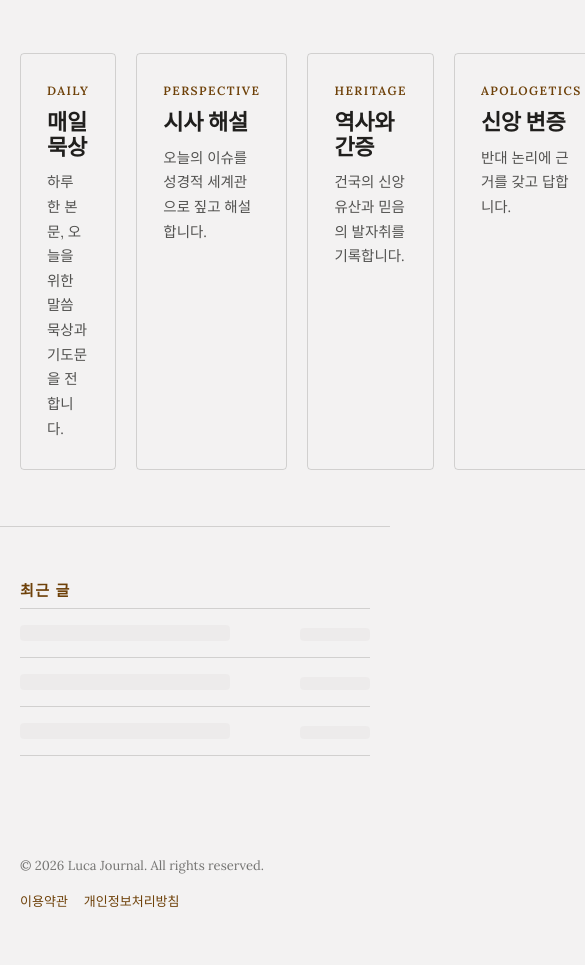
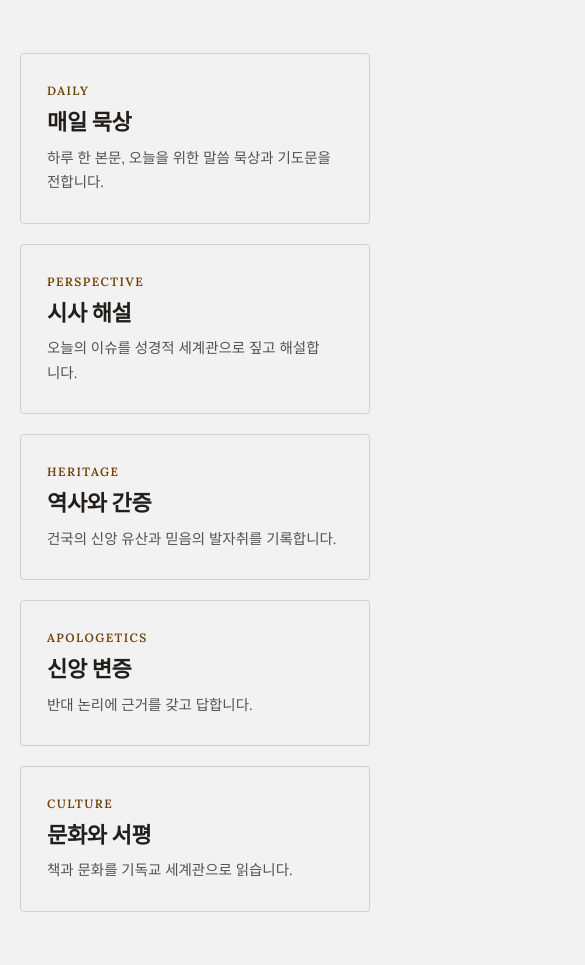
Before and after one commit to choiho0619/lucajournal, a plain HTML site: page index.html in a window 390 px wide. Shown: the part 614-1579 px from the top of the page, 585 px wide, since content can reach past the window. Drawn offline with nearby package versions, Linux system fonts and the light colour scheme; a script that the page names is missing.

Commit message:
CULTURE 카테고리 활성화: 카드·nav 추가, 카드 그리드 반응형 전환

```diff
--- a/index.html
+++ b/index.html
@@ -156,6 +156,7 @@ footer.site-footer{padding:36px clamp(20px,5vw,64px);font-size:13px;
         <li><a href="category.html?code=PERSPECTIVE">시사</a></li>
         <li><a href="category.html?code=HERITAGE">역사</a></li>
         <li><a href="category.html?code=APOLOGETICS">변증</a></li>
+        <li><a href="category.html?code=CULTURE">문화</a></li>
         <li><a href="category.html?code=NOTICE">공지</a></li>
         <li><a href="about.html">소개</a></li>
       </ul>
@@ -183,7 +184,7 @@ footer.site-footer{padding:36px clamp(20px,5vw,64px);font-size:13px;
 
     <div class="wrap">
       <section style="padding:56px 0;">
-        <div style="display:grid;grid-template-columns:repeat(4,1fr);gap:20px;">
+        <div style="display:grid;grid-template-columns:repeat(auto-fit,minmax(220px,1fr));gap:20px;">
           <a class="axis-card" id="1b-daily" href="category.html?code=DAILY" style="display:block;color:inherit;text-decoration:none;">
             <p class="axis-kicker">DAILY</p>
             <h2 class="axis-title">매일 묵상</h2>
@@ -203,6 +204,11 @@ footer.site-footer{padding:36px clamp(20px,5vw,64px);font-size:13px;
             <p class="axis-kicker">APOLOGETICS</p>
             <h2 class="axis-title">신앙 변증</h2>
             <p class="axis-body">반대 논리에 근거를 갖고 답합니다.</p>
+          </a>
+          <a class="axis-card" id="1b-culture" href="category.html?code=CULTURE" style="display:block;color:inherit;text-decoration:none;">
+            <p class="axis-kicker">CULTURE</p>
+            <h2 class="axis-title">문화와 서평</h2>
+            <p class="axis-body">책과 문화를 기독교 세계관으로 읽습니다.</p>
           </a>
         </div>
       </section>
```
Also changed, not shown: about.html (+7 -1 lines), category.html (+1 -0 lines), confirm.html (+1 -0 lines), mypage.html (+1 -0 lines), post.html (+1 -0 lines), privacy.html (+1 -0 lines), terms.html (+1 -0 lines), write.html (+1 -0 lines).
